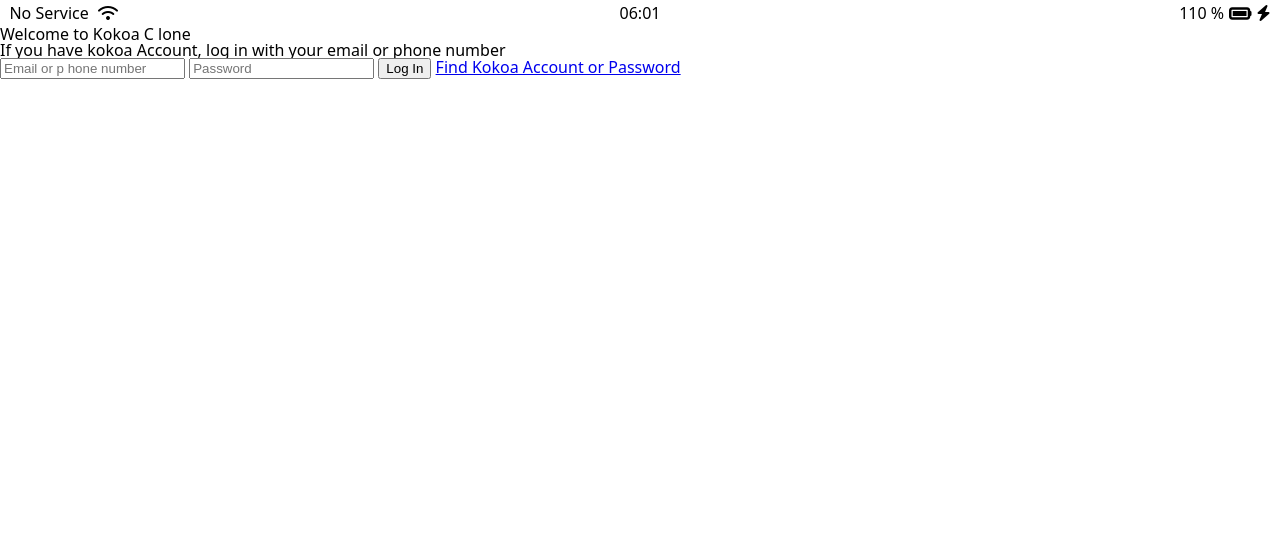
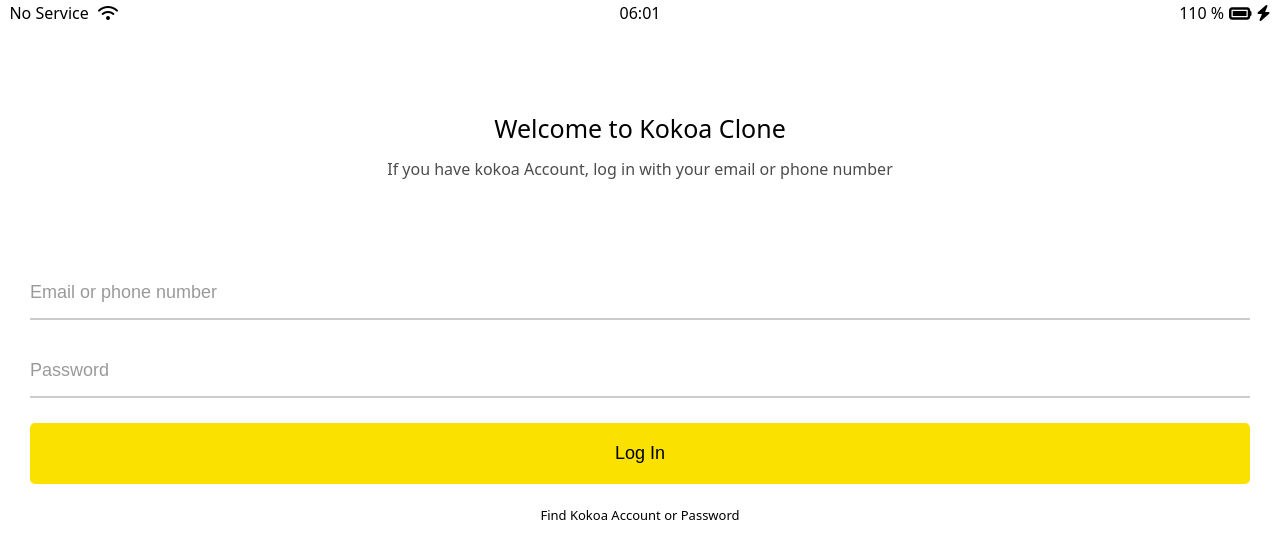
Before and after one commit to dongyoon9802/frontendstudy-kokoa-clone, a plain HTML site: page index.html in a window 1280 px wide. Drawn offline with Linux system fonts and the light colour scheme.

Commit message:
design header

```diff
--- /dev/null
+++ b/CSS/header.css
@@ -0,0 +1,49 @@
+.welcome-header{
+    margin : 90px 0px;
+    text-align: center;
+    display: flex;
+    flex-direction: column;
+    align-items: center;
+    font-weight: 700px;
+}
+.welcome-header__title{
+    margin-bottom: 20px;
+    font-size: 25px;
+}
+.welcome-header__text{
+    width: 60%;
+    opacity: 0.7;
+}
+#login-form{
+    display: flex;
+    flex-direction: column;
+    margin: 0px 30px;
+}
+#login-form input{
+    border: none;
+    font-size:  18px;
+    padding: 15px 0px;
+    margin-bottom: 25px;
+}
+#login-form input:not([type="submit"]){
+    border-bottom: 2px solid rgba(0,0,0, 0.2);
+    transition: border-color 0.3s ease-in-out;
+}
+#login-form input::placeholder{
+    color: rgba(0,0,0, 0.4);
+}
+#login-form input:focus{
+    border-color: var(--yellow);
+}
+#login-form input[type="submit"]{
+    background-color: var(--yellow);
+    cursor: pointer;
+    padding: 20px 0px;
+    border-radius: 5px;
+}
+#login-form a{
+    text-align: center;
+    text-decoration: none;
+    color: inherit;
+    font-size: 13px;
+}
--- a/CSS/reset.css
+++ b/CSS/reset.css
@@ -46,3 +46,6 @@
 	border-collapse: collapse;
 	border-spacing: 0;
 }
+#login-form input:focus{
+    outline: none;
+}
--- a/CSS/style.css
+++ b/CSS/style.css
@@ -1,6 +1,8 @@
 @import url('https://fonts.googleapis.com/css2?family=Nanum+Gothic:wght@400;700&display=swap');
 @import "reset.css";
 @import "status-bar.css";
+@import "variable.css";
+@import "header.css";
 body{
     font-family: system-ui, -apple-system, BlinkMacSystemFont, 'Segoe UI', Roboto, Oxygen, Ubuntu, Cantarell, 'Open Sans', 'Helvetica Neue', sans-serif;
 
--- /dev/null
+++ b/CSS/variable.css
@@ -0,0 +1,3 @@
+:root{
+    --yellow: #fae100;
+}
--- a/index.html
+++ b/index.html
@@ -23,11 +23,11 @@
         </div>
      </div>
      <header class="welcome-header ">
-         <h1 class="welcome-header__tile">Welcome to Kokoa C lone</h1>
+         <h1 class="welcome-header__title">Welcome to Kokoa Clone</h1>
          <p class="welcome-header__text">If you have kokoa Account, log in with your email or phone number</p>
      </header>
      <form id="login-form">
-        <input type="text" placeholder="Email or p hone number">
+        <input type="text" placeholder="Email or phone number">
         <input type="password" placeholder="Password">
         <input type="submit" value="Log In">
         <a href="#">Find Kokoa Account or Password</a>
```
